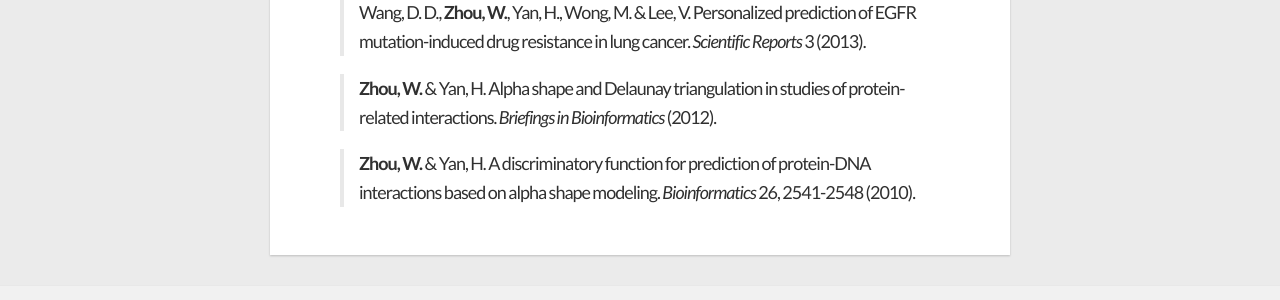
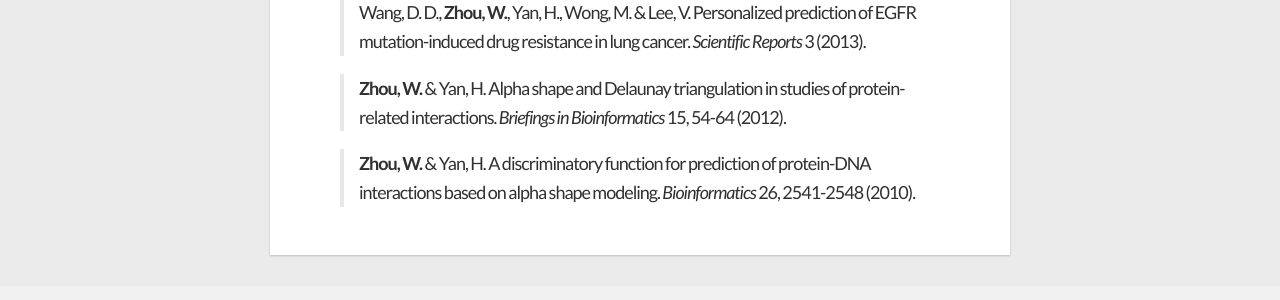
Before and after one commit to ILoveYouKen/ILoveYouKen.github.io, a Jekyll site: the page built from publication.md, in a window 1280 px wide. Shown: the part 754-1054 px from the top of the page. Built offline with Jekyll 4.4.1, drawn with Linux system fonts in a browser that asks for light colours; nearby versions of some CDN libraries.

Commit message:
Update publication.md

```diff
--- a/publication.md
+++ b/publication.md
@@ -21,6 +21,6 @@
 
 >Wang, D. D., __Zhou, W.__, Yan, H., Wong, M. & Lee, V. Personalized prediction of EGFR mutation-induced drug resistance in lung cancer. _Scientific Reports_ 3 (2013).<br/>
 
->__Zhou, W.__ & Yan, H. Alpha shape and Delaunay triangulation in studies of protein-related interactions. _Briefings in Bioinformatics_ (2012).<br/>
+>__Zhou, W.__ & Yan, H. Alpha shape and Delaunay triangulation in studies of protein-related interactions. _Briefings in Bioinformatics_ 15, 54-64 (2012).<br/>
 
 >__Zhou, W.__ & Yan, H. A discriminatory function for prediction of protein-DNA interactions based on alpha shape modeling. _Bioinformatics_ 26, 2541-2548 (2010).<br/>
```
